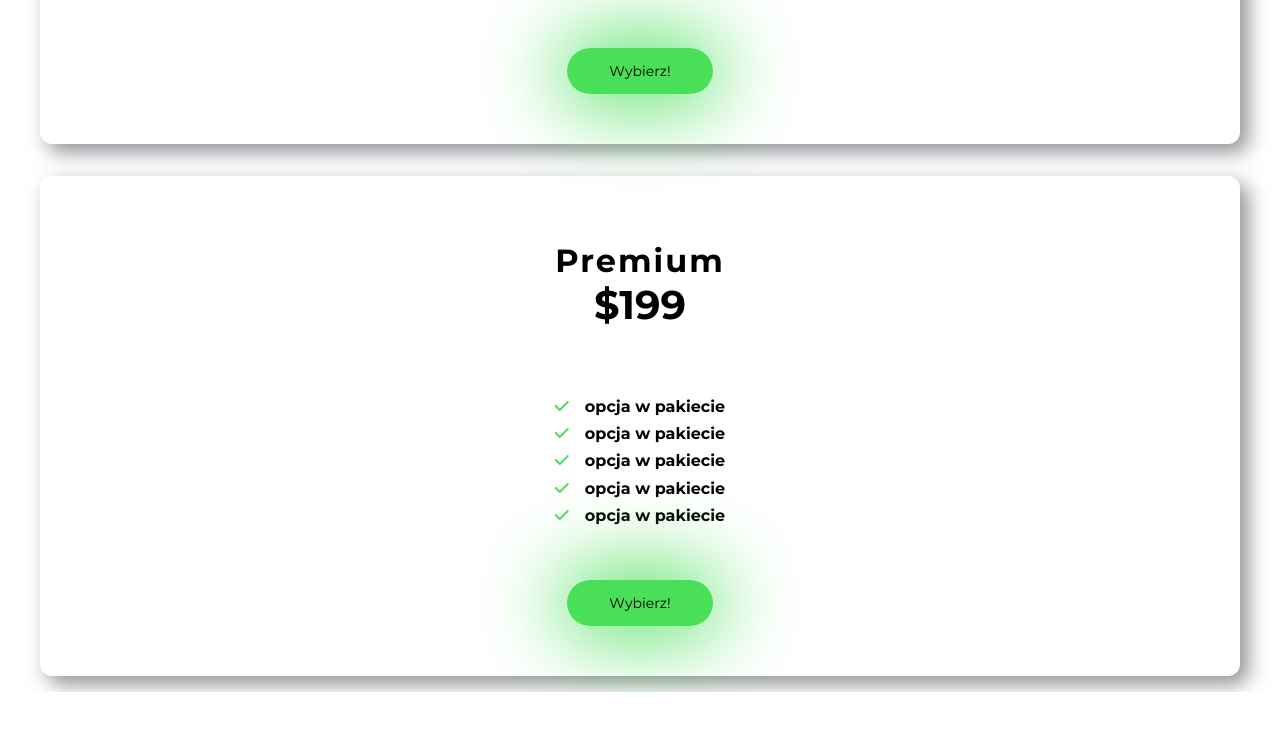
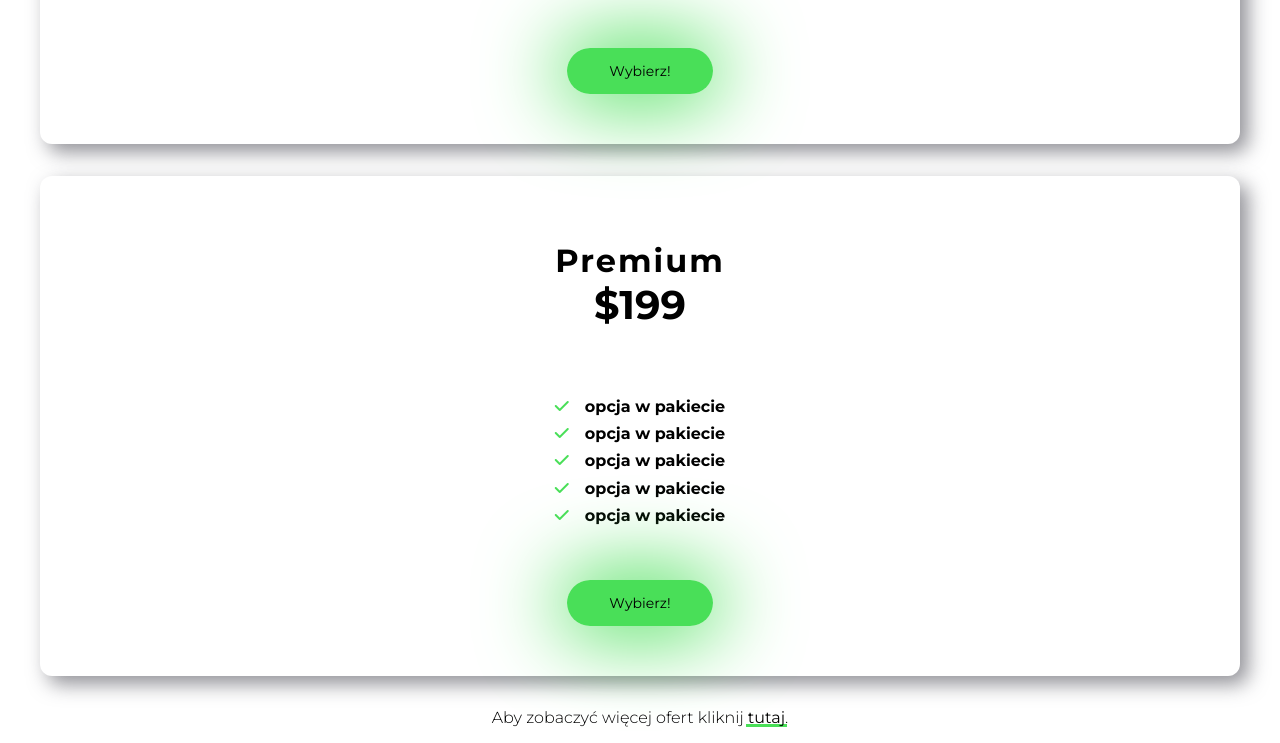
Before and after one commit to Kacperfreelancer/FirstClient, a website: page index.html in a window 1280 px wide. Shown: the part 3061-3804 px from the top of the page. Before the commit the page ends 3753 px from the top, so only its background shows below. Drawn offline with Linux system fonts and the light colour scheme.

Commit message:
added link to ofert site and fixed navbar height

```diff
--- a/index.html
+++ b/index.html
@@ -101,7 +101,6 @@
           <div class="button">
             <a href="ofert.html" class="btn">Wybierz!</a>
           </div>
-
         </div>
         <div class="card">
           <div class="card__head">
@@ -118,7 +117,6 @@
           <div class="button">
             <a href="ofert.html" class="btn">Wybierz!</a>
           </div>
-
         </div>
         <div class="card">
           <div class="card__head">
@@ -135,9 +133,10 @@
           <div class="button">
             <a href="ofert.html" class="btn">Wybierz!</a>
           </div>
-
         </div>
       </div>
+      <p class="ofert__link">Aby zobaczyć więcej ofert kliknij <a class="ofert__link__hover"
+          href="ofert.html">tutaj</a>.</p>
     </div>
   </div>
 
--- a/src/sass/main.scss
+++ b/src/sass/main.scss
@@ -26,7 +26,7 @@ body {
   position: fixed;
   width: 100%;
   height: 7vh;
-  padding: 1em;
+  padding: 2em 1em;
   background-color: $grey;
   overflow: hidden;
   z-index: 1;
@@ -70,7 +70,7 @@ body {
 .menu-mobile {
   position: fixed;
   width: 100%;
-  top: -200px;
+  top: -250px;
   left: 0;
   padding: 2em 4em;
   transition: top 1s cubic-bezier(0.65, 0.05, 0.36, 1);
@@ -280,6 +280,36 @@ body {
       }
     }
   }
+
+  &__link {
+    margin-top: 2em;
+    font-weight: 300;
+    text-align: center;
+
+    &__hover {
+      position: relative;
+      text-decoration: none;
+      color: $black;
+      font-weight: 400;
+      cursor: pointer;
+
+      &::after {
+        content: "";
+        position: absolute;
+        bottom: 0;
+        left: -5%;
+        width: 110%;
+        height: 3px;
+        background-color: $green;
+        transition: height 0.3s;
+        z-index: -1;
+      }
+
+      &:hover::after {
+        height: 100%;
+      }
+    }
+  }
 }
 
 // ================================
```
Also changed, not shown: dist/css/main.min.css.
